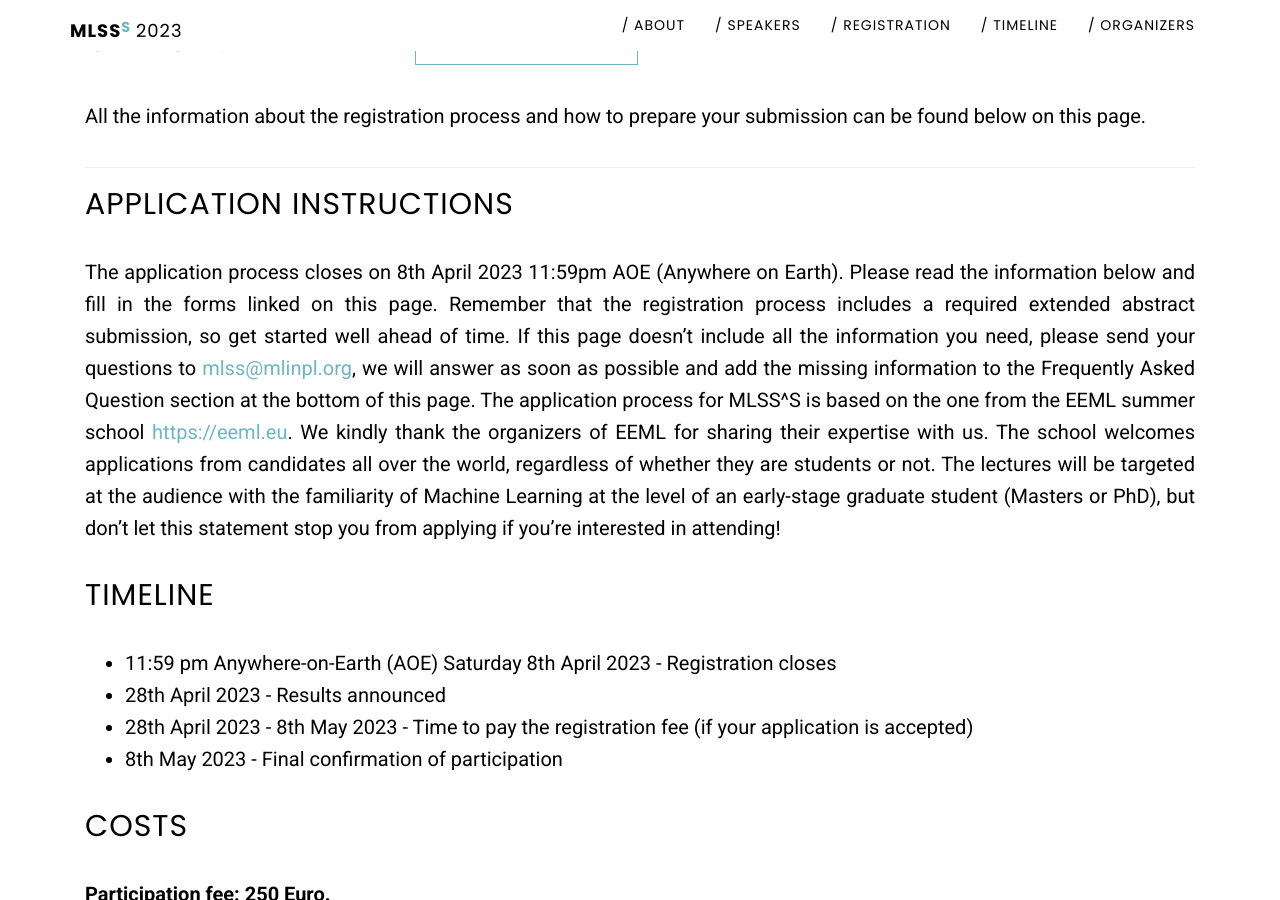
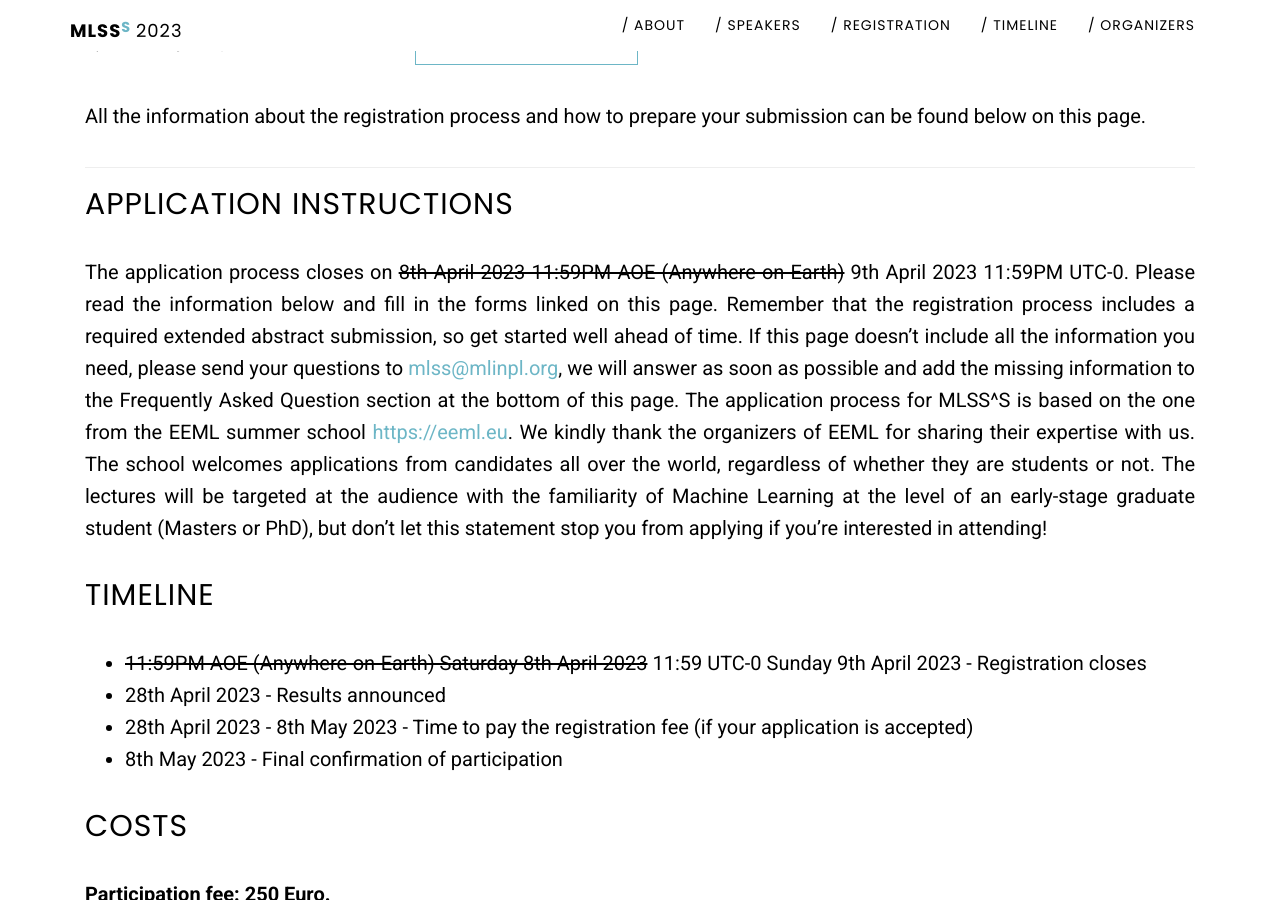
Before and after one commit to mlinpl/mlss2023.mlinpl.org, a Jekyll site: the page built from mlss-registration.md, in a window 1280 px wide and 900 px high, scrolled down 530 px. Built offline with Jekyll 4.4.1, drawn with Linux system fonts in a browser that asks for light colours.

Commit message:
Update the end of registration date

```diff
--- a/_config.yml
+++ b/_config.yml
@@ -44,7 +44,7 @@ header:
   subheading: Machine Learning Summer School</br>on applications in <span class="emph">Science</span>
   date-location: 26 June - 2 July / Kraków, Poland
   # Countdown settings
-  countdown-date: "2023-04-09T12:00:00Z"
+  countdown-date: "2023-04-09T23:59:59Z"
   countdown-text: '<a href="registration">Registration</a> closes in:'
 
 
--- a/_data/mlss-timeline.yml
+++ b/_data/mlss-timeline.yml
@@ -1,7 +1,7 @@
 - date: 6 March
   description: Registration open (<a href="/registration">details here</a>)
 
-- date: 8 April
+- date: 9 April
   description: Registration closes
 
 - date: 28 April
--- a/mlss-registration.md
+++ b/mlss-registration.md
@@ -19,7 +19,7 @@ All the information about the registration process and how to prepare your submi
 
 ## Application instructions
 
-The application process closes on 8th April 2023 11:59pm AOE (Anywhere on Earth).
+The application process closes on ~~8th April 2023 11:59PM AOE (Anywhere on Earth)~~ 9th April 2023 11:59PM UTC-0.
 Please read the information below and fill in the forms linked on this page.
 Remember that the registration process includes a required extended abstract submission, so get started well ahead of time.
 If this page doesn’t include all the information you need, please send your questions to [{{ site.email }}](mailto:{{ site.email }}), we will answer as soon as possible and add the missing information to the Frequently Asked Question section at the bottom of this page.
@@ -29,7 +29,7 @@ The school welcomes applications from candidates all over the world, regardless
 
 ## Timeline
 
-- 11:59 pm Anywhere-on-Earth (AOE) Saturday 8th April 2023 - Registration closes
+- ~~11:59PM AOE (Anywhere-on-Earth) Saturday 8th April 2023~~ 11:59 UTC-0 Sunday 9th April 2023 - Registration closes
 - 28th April 2023 - Results announced
 - 28th April 2023 - 8th May 2023 - Time to pay the registration fee (if your application is accepted)
 - 8th May 2023 - Final confirmation of participation
```
